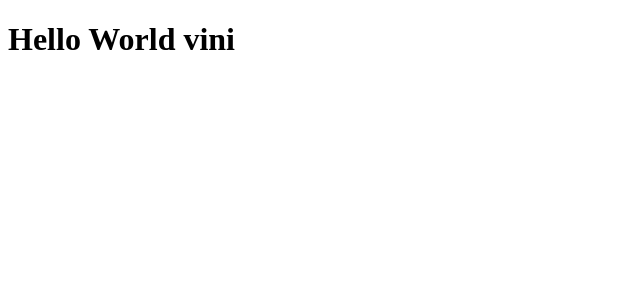
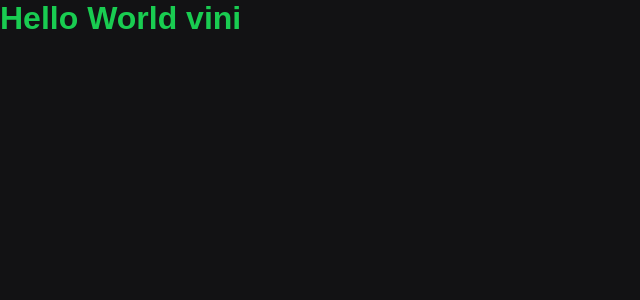
Before and after one commit to viniciusmendite/curso-nextjs-rocketseat, a Next.js app: page / in a window 1280 px wide. Shown: the top 300 px of the page, without its empty margins (0-640 px from the left). Built offline with nearby package versions, Linux system fonts and the light colour scheme.

Commit message:
using styled-components, config babel for ssr styled-components

```diff
--- /dev/null
+++ b/babel.config.js
@@ -0,0 +1,4 @@
+module.exports = {
+  presets: ["next/babel"],
+  plugins: [["styled-components", { "ssr": true }]]
+}
--- a/package.json
+++ b/package.json
@@ -10,11 +10,14 @@
   "dependencies": {
     "next": "10.0.4",
     "react": "17.0.1",
-    "react-dom": "17.0.1"
+    "react-dom": "17.0.1",
+    "styled-components": "^5.2.1"
   },
   "devDependencies": {
     "@types/node": "^14.14.14",
     "@types/react": "^17.0.0",
+    "@types/styled-components": "^5.1.7",
+    "babel-plugin-styled-components": "^1.12.0",
     "typescript": "^4.1.3"
   }
 }
--- a/src/pages/_app.tsx
+++ b/src/pages/_app.tsx
@@ -1,5 +1,12 @@
+import GlobalStyle from "../styles/GlobalStyle";
+
 function MyApp({ Component, pageProps }) {
-  return <Component {...pageProps} />
+  return(
+    <>
+    <GlobalStyle/>
+    <Component {...pageProps} />
+    </>
+  )
 }
 
 export default MyApp
--- /dev/null
+++ b/src/pages/_document.tsx
@@ -0,0 +1,30 @@
+import Document, {DocumentContext} from 'next/document'
+import { ServerStyleSheet } from 'styled-components'
+
+export default class MyDocument extends Document {
+  static async getInitialProps(ctx: DocumentContext) {
+    const sheet = new ServerStyleSheet()
+    const originalRenderPage = ctx.renderPage
+
+    try {
+      ctx.renderPage = () =>
+        originalRenderPage({
+          enhanceApp: (App) => (props) =>
+            sheet.collectStyles(<App {...props} />),
+        })
+
+      const initialProps = await Document.getInitialProps(ctx)
+      return {
+        ...initialProps,
+        styles: (
+          <>
+            {initialProps.styles}
+            {sheet.getStyleElement()}
+          </>
+        ),
+      }
+    } finally {
+      sheet.seal()
+    }
+  }
+}
--- a/src/pages/index.tsx
+++ b/src/pages/index.tsx
@@ -1,5 +1,7 @@
+import {Title} from '../styles/pages/Home'
+
 export default function Home() {
   return (
-    <h1>Hello World vini</h1>
+    <Title>Hello World vini</Title>
   )
 }
--- /dev/null
+++ b/src/styles/GlobalStyle.ts
@@ -0,0 +1,15 @@
+import { createGlobalStyle } from "styled-components";
+
+export default createGlobalStyle`
+  * {
+    margin: 0;
+    padding: 0;
+    box-sizing: border-box;
+  }
+
+  body {
+    background: #121214;
+    color: #fff;
+    font-family: Arial, Helvetica, sans-serif
+  }
+`;
--- /dev/null
+++ b/src/styles/pages/Home.ts
@@ -0,0 +1,5 @@
+import styled from 'styled-components';
+
+export const Title = styled.h1`
+  color: #19cc51;
+`;
```
Also changed, not shown: 1 other file (tests, documents, lock files or other folders).
